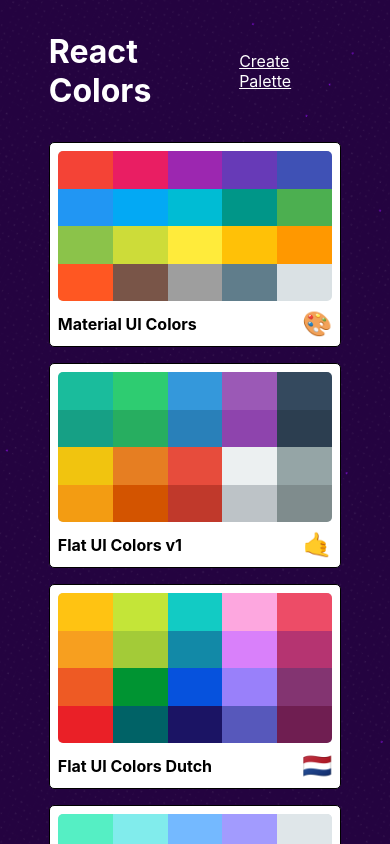
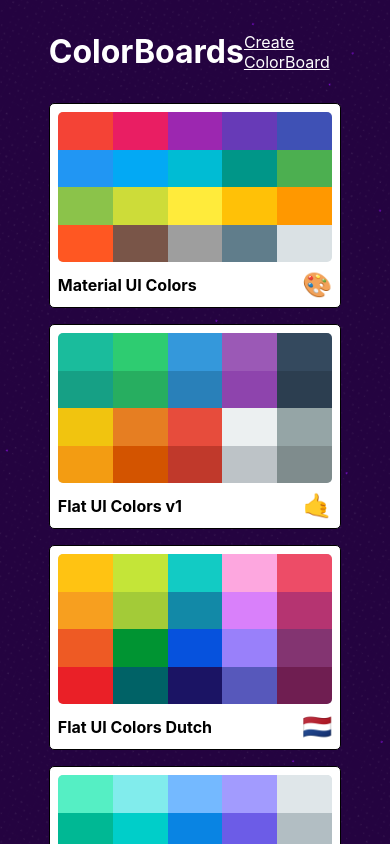
Before and after one commit to christianhubbard/colorboards, a React (Create React App) app: page / in a window 390 px wide. Built offline with nearby package versions, Linux system fonts and the light colour scheme.

Commit message:
Final touches on responsive sizing

```diff
--- a/src/Navbar.js
+++ b/src/Navbar.js
@@ -36,7 +36,7 @@ import styles from './styles/NavbarStyles';
         return (
             <header className={classes.Navbar}>
                 <Link className={classes.logo} to ='/'>
-                    reactcolorpicker
+                    ColorBoards
                 </Link>
                 {this.props.showSlider &&
                     <div>
--- a/src/PaletteList.js
+++ b/src/PaletteList.js
@@ -53,8 +53,8 @@ import CloseIcon from '@material-ui/icons/Close'
             <div className={classes.root}>
                 <div className={classes.container} >
                     <nav className={classes.nav}>
-                        <h1 className={classes.heading}>React Colors</h1>
-                        <Link to="/palette/new">Create Palette</Link>
+                        <h1 className={classes.heading}>ColorBoards</h1>
+                        <Link to="/palette/new">Create ColorBoard</Link>
                     </nav>
                         <TransitionGroup className={classes.palettes}>
                             {palettes.map(palette => (
--- a/src/styles/NavbarStyles.js
+++ b/src/styles/NavbarStyles.js
@@ -11,6 +11,7 @@ export default {
         marginRight: `15px`,
         padding: `0 13px`,
         fontSize: `22px`,
+        textDecoration: 'none',
         backgroundColor: `#eceff1`,
         fontFamily: `Roboto`,
         height: `100%`,
--- a/src/styles/PaletteListStyles.js
+++ b/src/styles/PaletteListStyles.js
@@ -32,6 +32,9 @@ export default {
         alignItems: 'flex-start',
         flexDirection: 'column',
         flexWrap: 'wrap',
+        [sizes.down('xl')] : {
+            width: '50%'
+        },
         [sizes.down('lg')] : {
             width: '80%'
         },
@@ -52,6 +55,7 @@ export default {
     palettes: {
         boxSizing: 'border-box',
         width: '100%',
+        justifyContent: 'space-between',
         display: 'grid',
         gridTemplateColumns: 'repeat(3, 30%)',
         gridGap: '1.5rem',
--- a/src/styles/sizes.js
+++ b/src/styles/sizes.js
@@ -9,7 +9,7 @@ export default {
             xs: "575.98px",
             sm: "767.98px",
             md: "991.98px",
-            lg: "1349.98px",
+            lg: "1199.98px",
             xl: '1600px'
         }
         return `@media (max-width: ${sizes[size]})`
```
